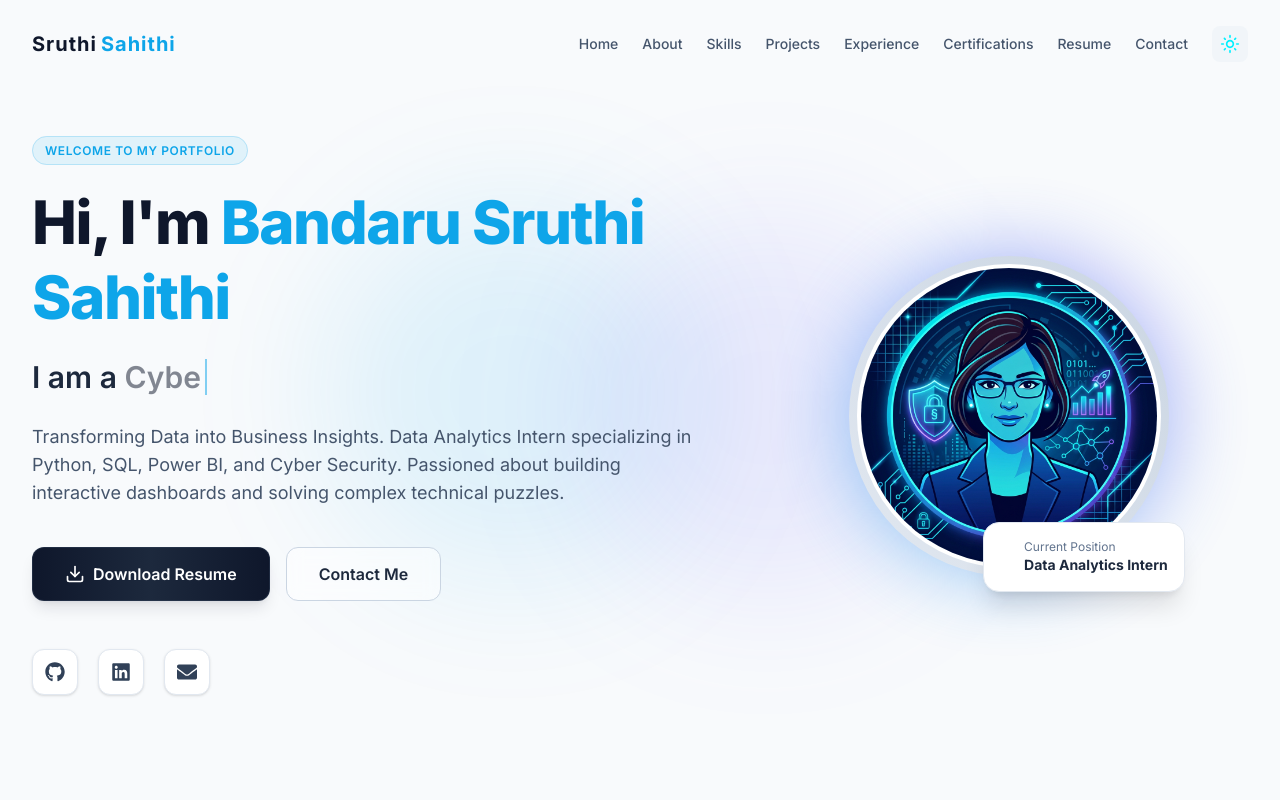
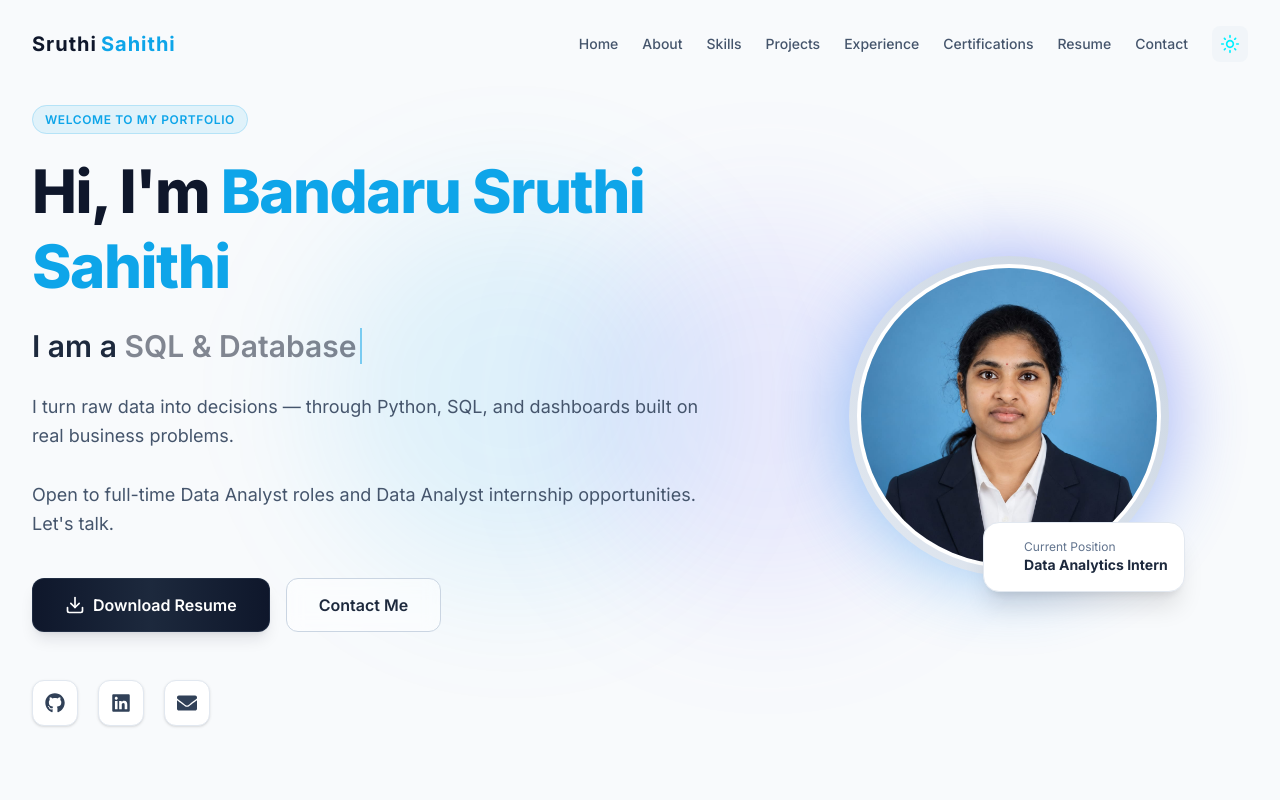
Before and after one commit to sruthi-sahithi9/Portfolio, a React app: page / in a window 1280 px wide. Shown: the top 800 px of the page. Built offline with nearby package versions, Linux system fonts and the light colour scheme; the HTML template or start-up script is replaced by a standard one.

Commit message:
feat: update profile photo, roles list, and bio description in Hero

```diff
--- a/src/components/Hero.jsx
+++ b/src/components/Hero.jsx
@@ -5,10 +5,10 @@ import { FiDownload } from 'react-icons/fi';
 
 const roles = [
   'Data Analyst',
-  'Cyber Security Student',
-  'Business Intelligence Developer',
+  'Team Leader',
+  'SQL & Database Developer',
   'Python Programmer',
-  'SQL & Database Enthusiast'
+  'Cyber Security Student'
 ];
 
 export default function Hero() {
@@ -87,9 +87,11 @@ export default function Hero() {
             initial={{ opacity: 0, y: 20 }}
             animate={{ opacity: 1, y: 0 }}
             transition={{ duration: 0.5, delay: 0.3 }}
-            className="text-lg text-slate-600 dark:text-slate-400 max-w-2xl font-sans"
+            className="text-base sm:text-lg text-slate-600 dark:text-slate-400 max-w-2xl font-sans leading-relaxed"
           >
-            Transforming Data into Business Insights. Data Analytics Intern specializing in Python, SQL, Power BI, and Cyber Security. Passioned about building interactive dashboards and solving complex technical puzzles.
+            I turn raw data into decisions — through Python, SQL, and dashboards built on real business problems.
+            <br /><br />
+            Open to full-time Data Analyst roles and Data Analyst internship opportunities. Let's talk.
           </motion.p>
 
           {/* Call to Actions */}
```
Also changed, not shown: public/avatar.jpg.
